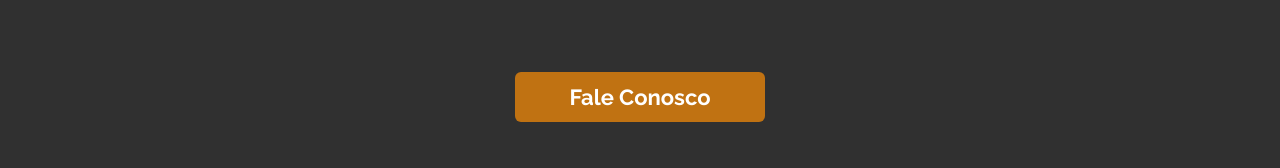
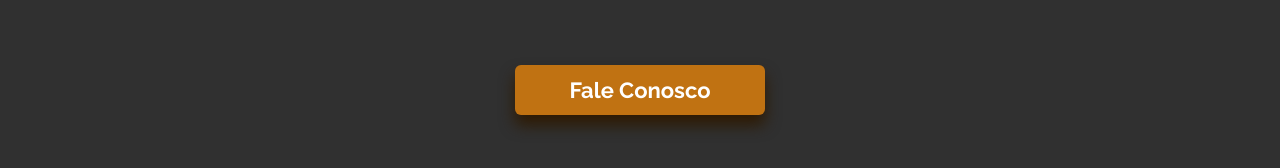
Before and after one commit to LuizBarcelar/Trabalho-DNC, a plain HTML site: page index.html in a window 1280 px wide. In both pictures the pointer is over the button "Fale Conosco". Shown: the part 1428-1596 px from the top of the page. Drawn offline with Linux system fonts and the light colour scheme.

Commit message:
alteração do botão

```diff
--- a/style.css
+++ b/style.css
@@ -100,3 +100,10 @@ button{
     font-weight: bolder;
     cursor: pointer;
  }
+
+ button:hover{
+    background-color: #c07212;
+    color: white;
+    transform: translateY(-7px);
+    box-shadow: 0px 10px 15px #2e1a02;
+}
```
Also changed, not shown: 1 other file.
